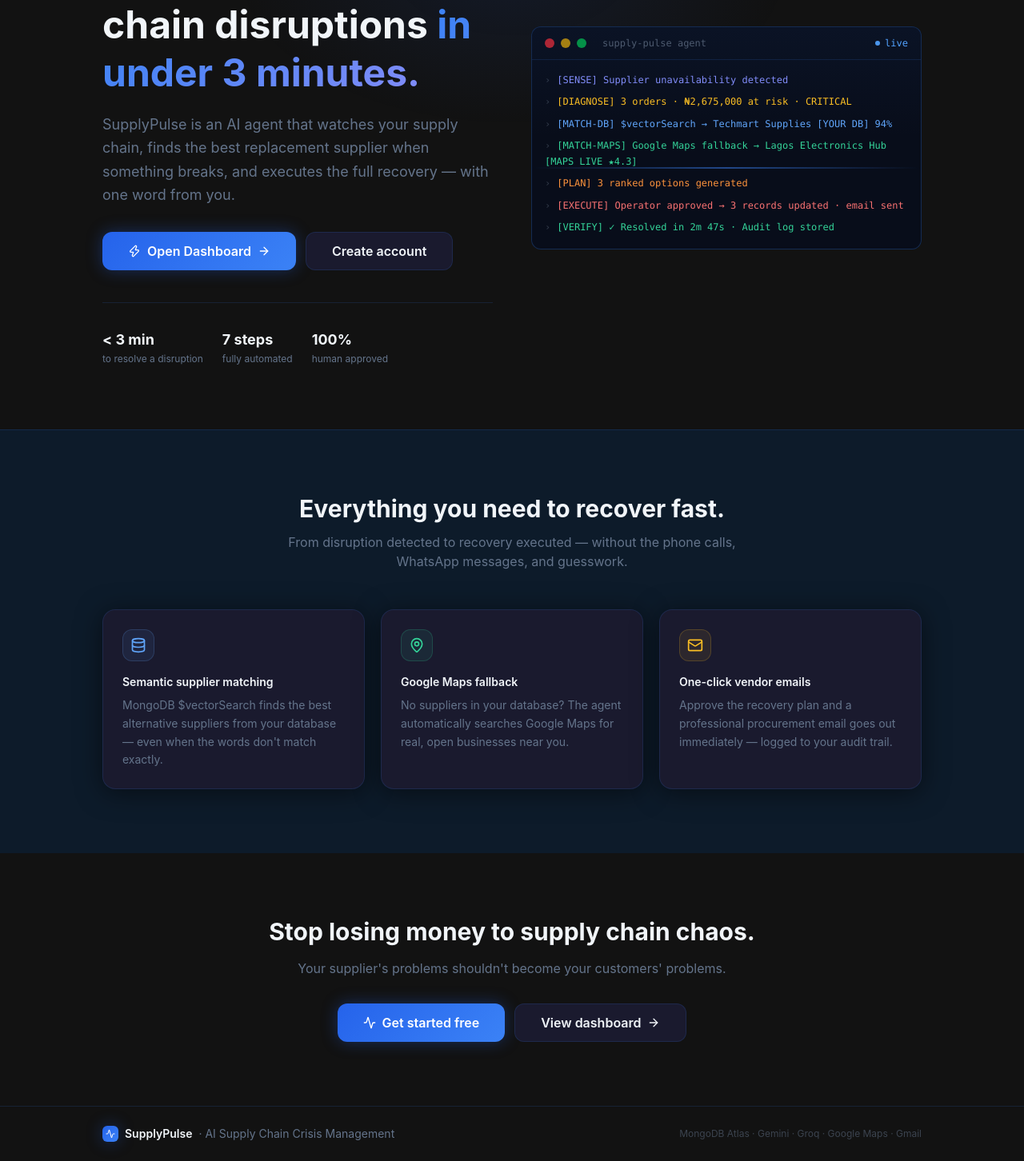
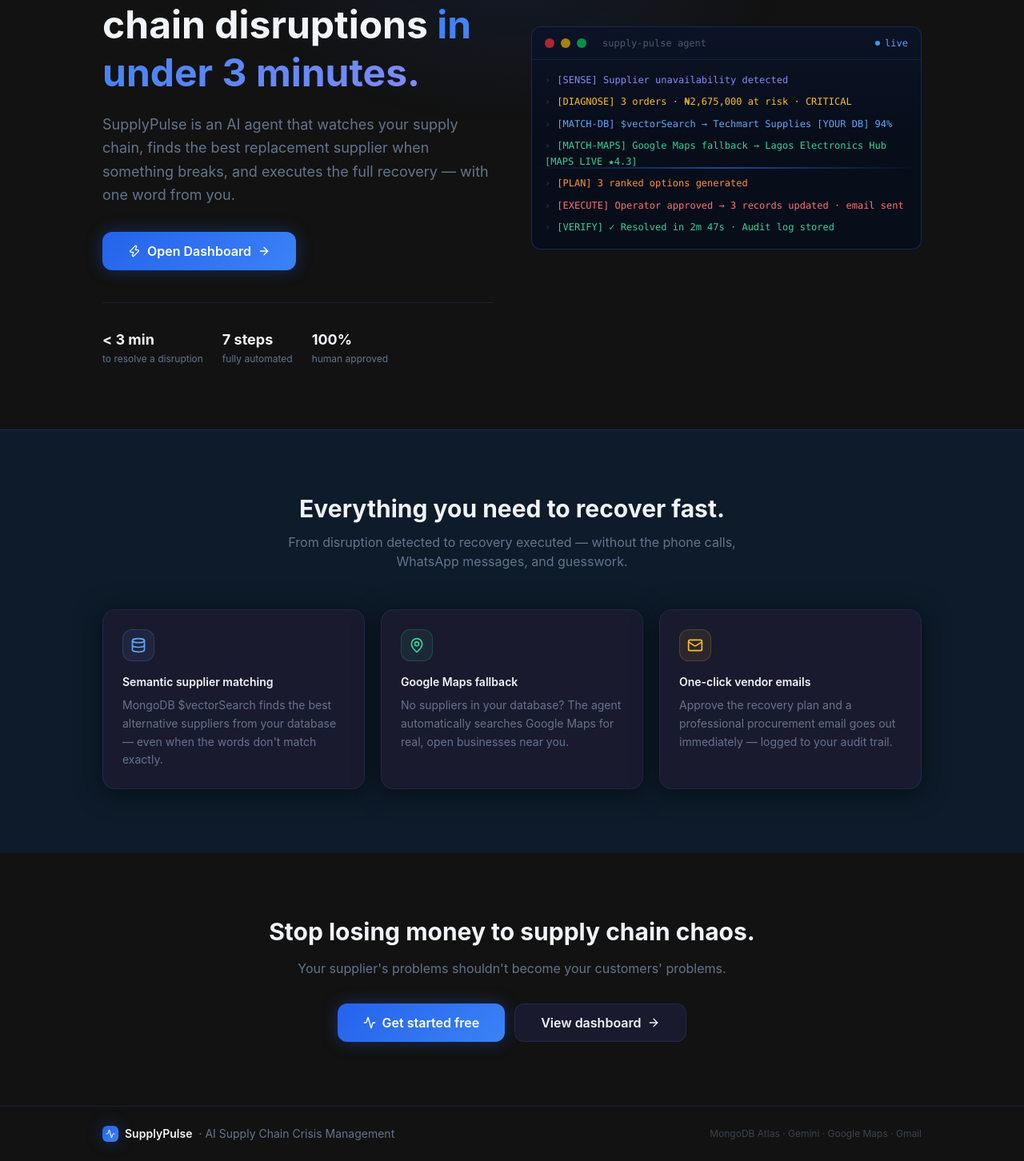
Before and after one commit to andrewanuga/Supply-Pulse, a Next.js app: page / in a window 1280 px wide. Shown: the part 241-1693 px from the top of the page at 80% size. Built offline with nearby package versions, Linux system fonts and the light colour scheme.

Commit message:
feat:added pitchdeck.tsx

```diff
--- a/app/page.tsx
+++ b/app/page.tsx
@@ -149,11 +149,11 @@
                     <ArrowRight className="w-4 h-4" />
                   </Button>
                 </Link>
-                <Link href="/register">
+                {/* <Link href="/register">
                   <Button size="lg" variant="outline" className="gap-2">
                     Create account
                   </Button>
-                </Link>
+                </Link> */}
               </div>
 
               {/* Quick stats */}
@@ -242,7 +242,7 @@
             <span className="text-sm" style={{ color: "var(--text-muted)" }}>· AI Supply Chain Crisis Management</span>
           </div>
           <span className="text-xs" style={{ color: "var(--text-muted)", opacity: 0.5 }}>
-            MongoDB Atlas · Gemini · Groq · Google Maps · Gmail
+            MongoDB Atlas · Gemini · Google Maps · Gmail
           </span>
         </div>
       </footer>
--- a/app/pitch/page.tsx
+++ b/app/pitch/page.tsx
@@ -356,17 +356,17 @@
                   <Zap className="w-4 h-4" /> Open Dashboard <ArrowRight className="w-4 h-4" />
                 </Button>
               </Link>
-              <Link href="/register">
+              {/* <Link href="/register">
                 <Button size="lg" variant="outline"
                   className="gap-2 border-white/20 text-white hover:bg-white/10">
                   <Activity className="w-4 h-4" /> Create account
                 </Button>
-              </Link>
+              </Link> */}
             </div>
 
             <p className="text-blue-400 font-mono text-lg font-bold mb-3">supply-pulse-ecru.vercel.app</p>
             <p className="text-xs text-slate-600">
-              MongoDB Atlas · Gemini · Groq · Google Maps · Gmail
+              MongoDB Atlas · Gemini · Google Maps · Gmail
             </p>
           </div>
         </section>
```
